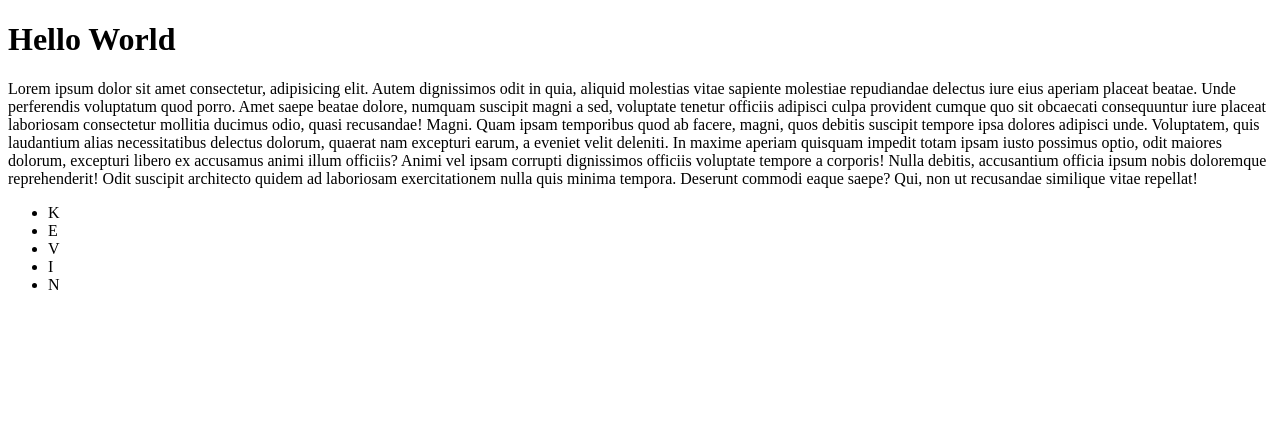
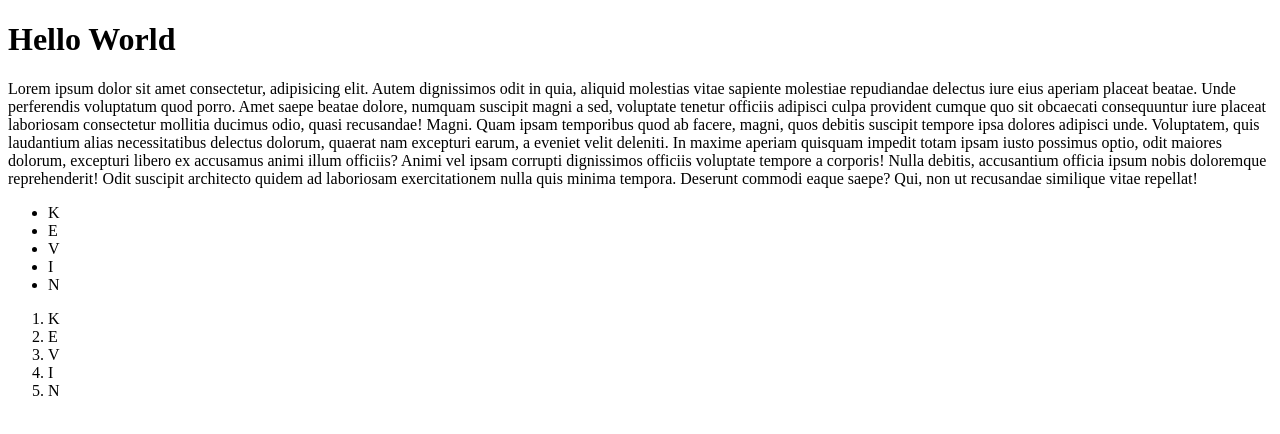
Before and after one commit to the-kevin-lee/springboardSubmissionsRepository, a plain HTML site: page index.html in a window 1280 px wide. Drawn offline with Linux system fonts and the light colour scheme.

Commit message:
addition of ordered list

```diff
--- a/index.html
+++ b/index.html
@@ -24,5 +24,13 @@
         <li>N</li>
     </ul>
 
+    <ol>
+        <li>K</li>
+        <li>E</li>
+        <li>V</li>
+        <li>I</li>
+        <li>N</li>
+    </ol>
+
 </body>
 </html>
```
